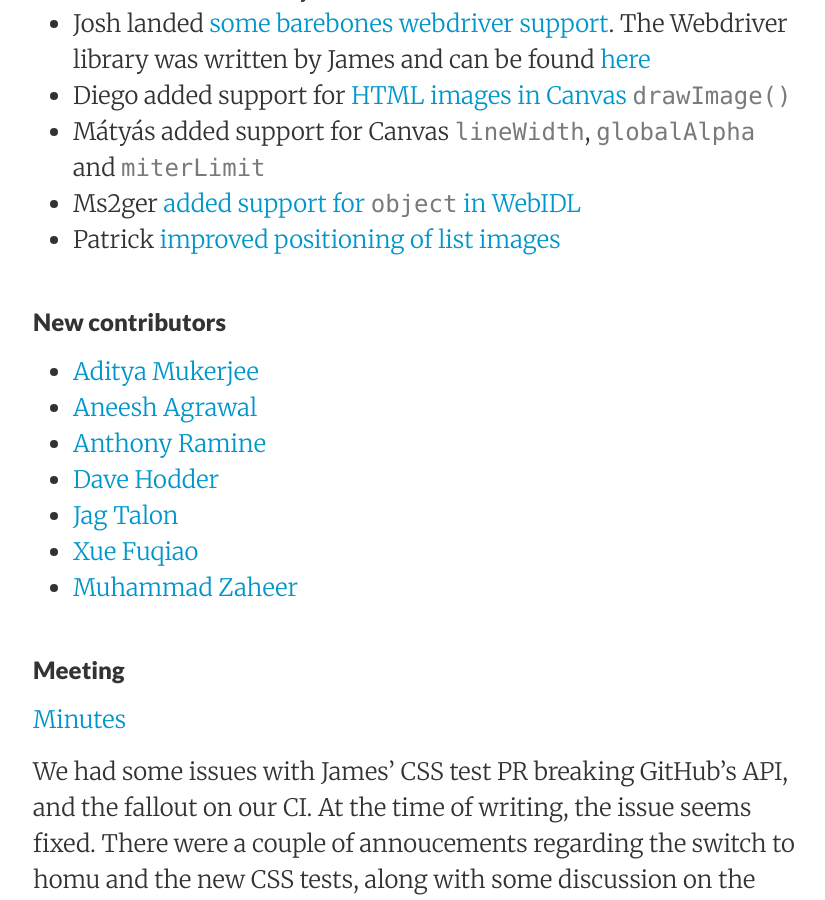
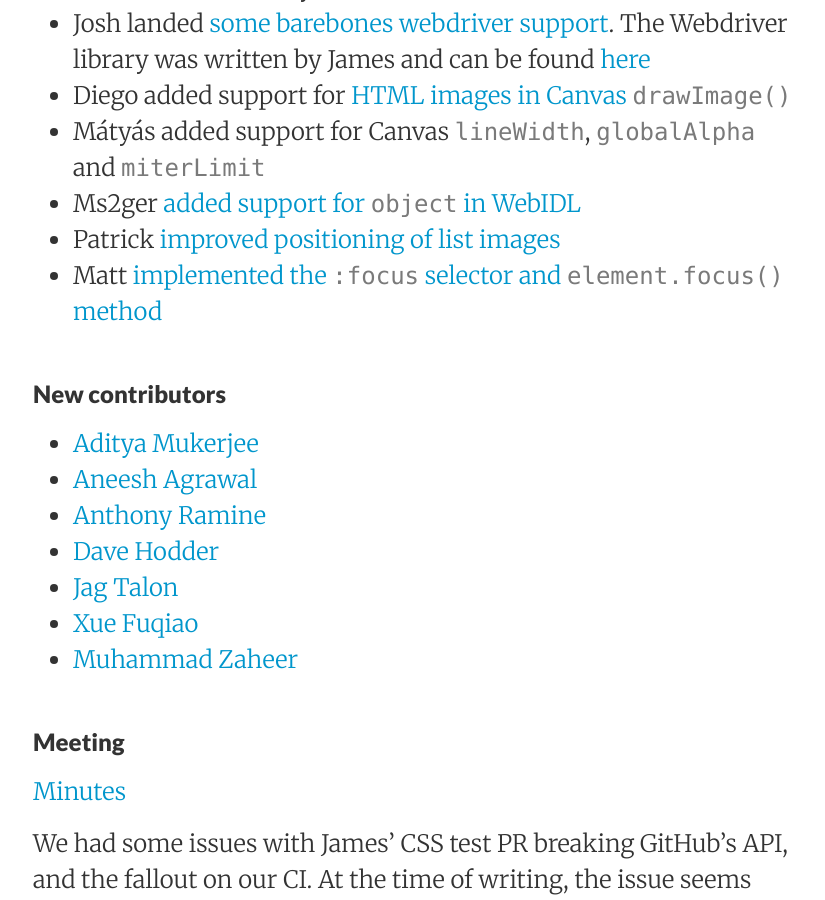
Before and after one commit to servo/blog.servo.org, a Jekyll site: the page built from _posts/2015-04-09-twis-30.md, in a window 1280 px wide and 900 px high, scrolled down 1167 px. Shown: the whole window, without its empty margins (223-1048 px from the left). Built offline with Jekyll 4.4.1, drawn with Linux system fonts in a browser that asks for light colours.

Commit message:
Add link to :focus PR

```diff
--- a/_posts/2015-04-09-twis-30.md
+++ b/_posts/2015-04-09-twis-30.md
@@ -24,6 +24,7 @@ Last week's post [was discussed on Hacker News](https://news.ycombinator.com/ite
  - Mátyás  added support for Canvas [`lineWidth`](https://github.com/servo/servo/pull/5562), [`globalAlpha`](https://github.com/servo/servo/pull/5563) and [`miterLimit`](https://github.com/servo/servo/pull/5613)
  - Ms2ger [added support for `object` in WebIDL](https://github.com/servo/servo/pull/5569)
  - Patrick [improved positioning of list images](https://github.com/servo/servo/pull/5587)
+ - Matt [implemented the `:focus` selector and `element.focus()` method](https://github.com/servo/servo/pull/5461)
 
 ###New contributors
 
```
